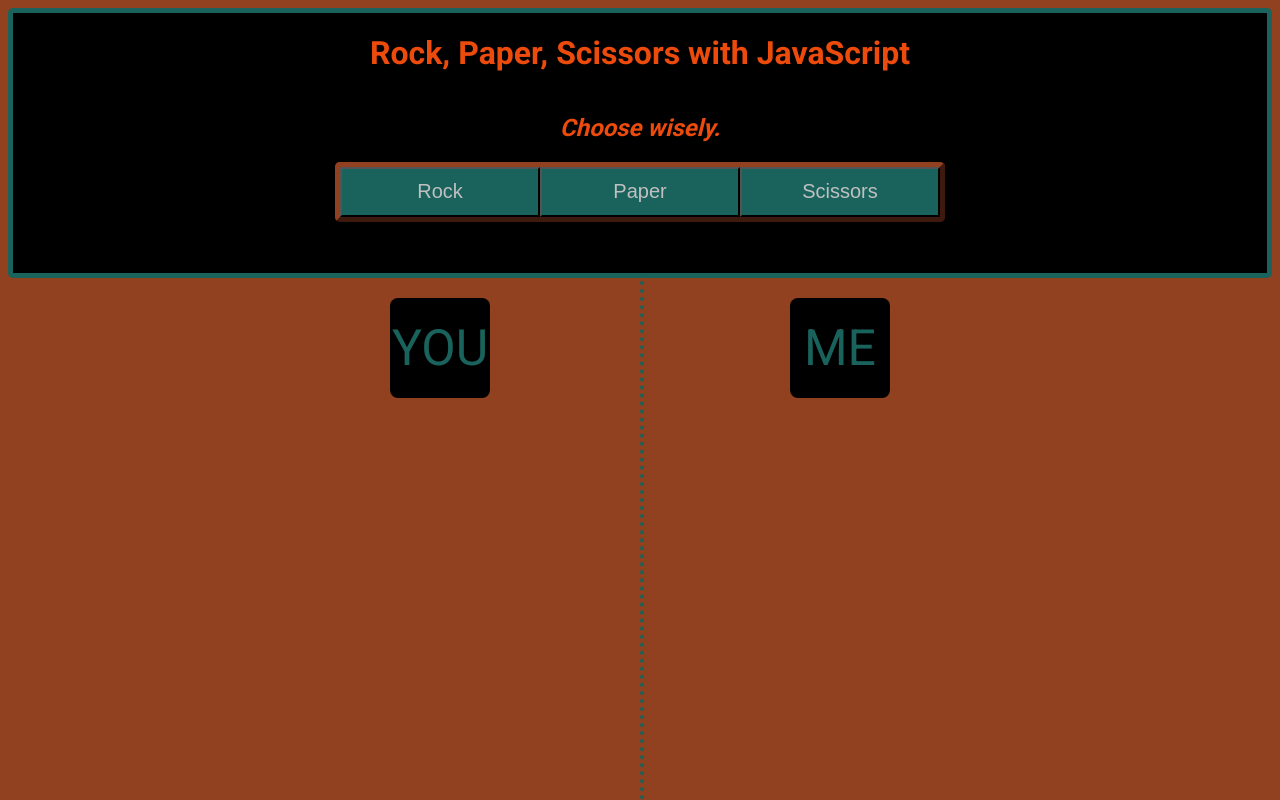
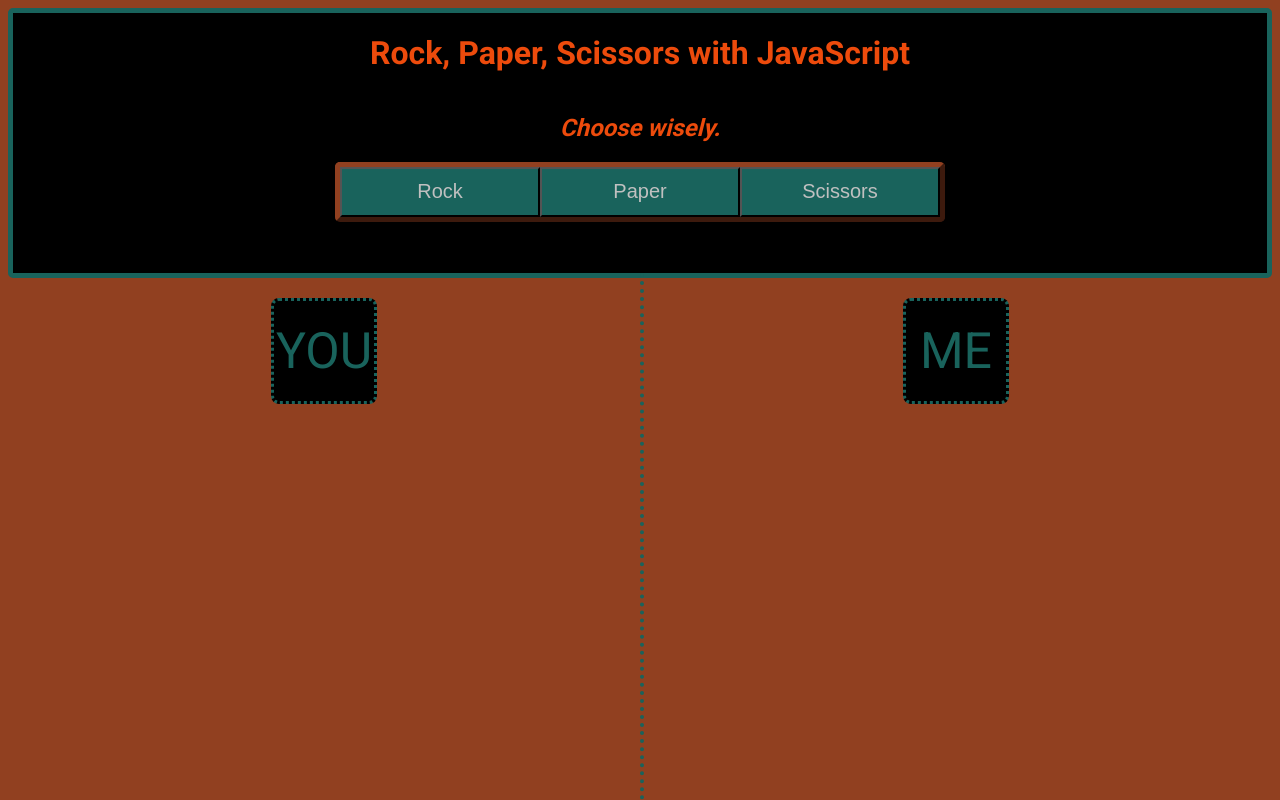
Before and after one commit to erikgrinn/odin-rock-paper-scissors, a plain HTML site: page index.html in a window 1280 px wide. Drawn offline with Linux system fonts and the light colour scheme.

Commit message:
scores are flexed

```diff
--- a/main.css
+++ b/main.css
@@ -75,11 +75,12 @@ button {
     color: rgb(25, 99, 92);
     display: flex;
     flex-direction: row;
-    align-self: center;
+    align-items: center;
     margin-top: 20px;
-    justify-content: space-between;
-    gap: 300px;;
+    justify-content: space-around;
+    /* gap: 300px; */
 }
+
 #vline {
     position:absolute;
     top:273px;
@@ -87,8 +88,7 @@ button {
     bottom:0;
     margin:0;
     border:none;
-    border-right:dotted 4px rgb(25, 99, 92);
-    z-index: inherit;
+    border-right: 4px dotted rgb(25, 99, 92);
 }
 
 #player {
@@ -96,6 +96,7 @@ button {
     background: rgb(0, 0, 0);
     width: 100px;
     height: 100px;
+    border: 3px dotted rgb(25, 99, 92);
     border-radius: 8px;
     display: flex;
     /* align-self: center; */
```
